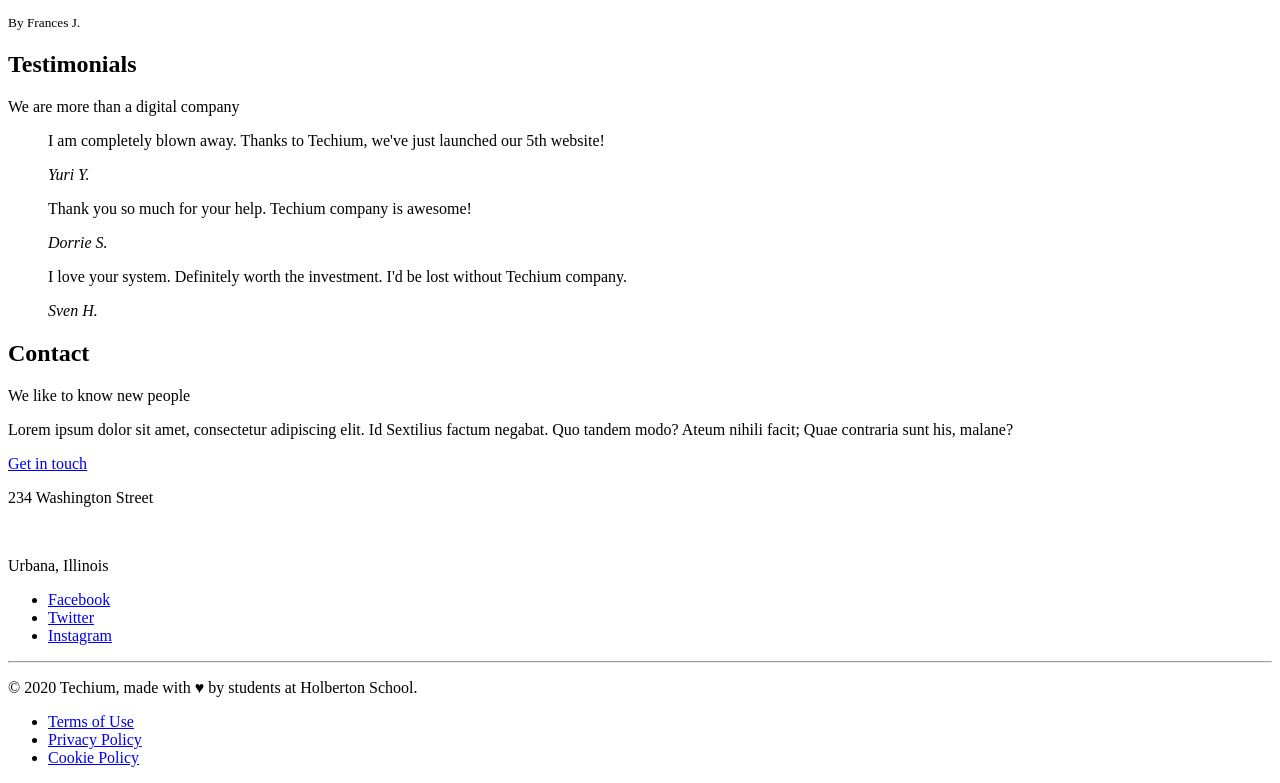
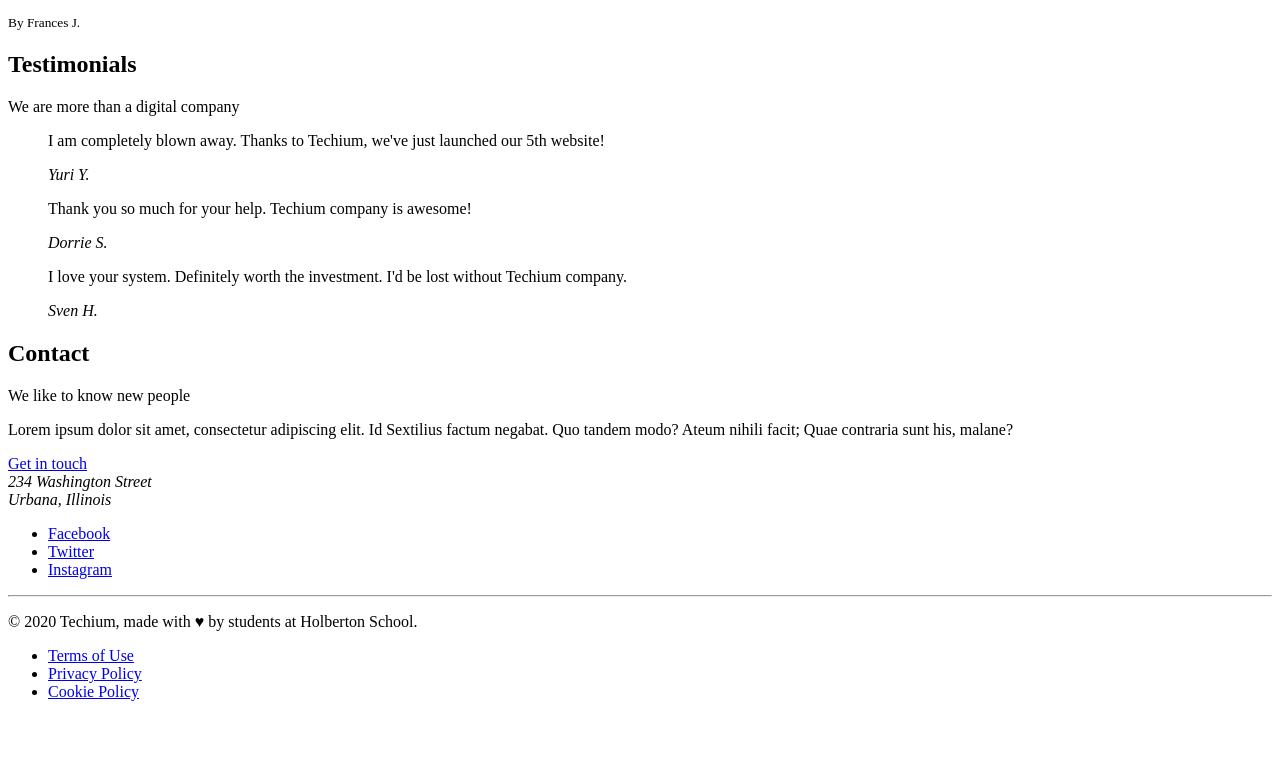
Before and after one commit to MichiCaballero07/holbertonschool-web_front_end, a plain HTML site: page html_advanced/31-index.html in a window 1280 px wide. Shown: the part 1746-2529 px from the top of the page. After the commit the page ends 2463 px from the top, so only its background shows below. Drawn offline with Linux system fonts and the light colour scheme.

Commit message:
Address and latest news authors

```diff
--- a/html_advanced/31-index.html
+++ b/html_advanced/31-index.html
@@ -208,8 +208,8 @@
 
     <!-- Footer -->
     <footer>
-        <p>234 Washington Street<p><br>
-        <p>Urbana, Illinois</p>
+        <address>234 Washington Street<br/>
+        Urbana, Illinois</address>
         <div>
             <ul>
                 <li><a href="https://www.facebook.com/HolbertonSchool/">Facebook</a></li>
```
